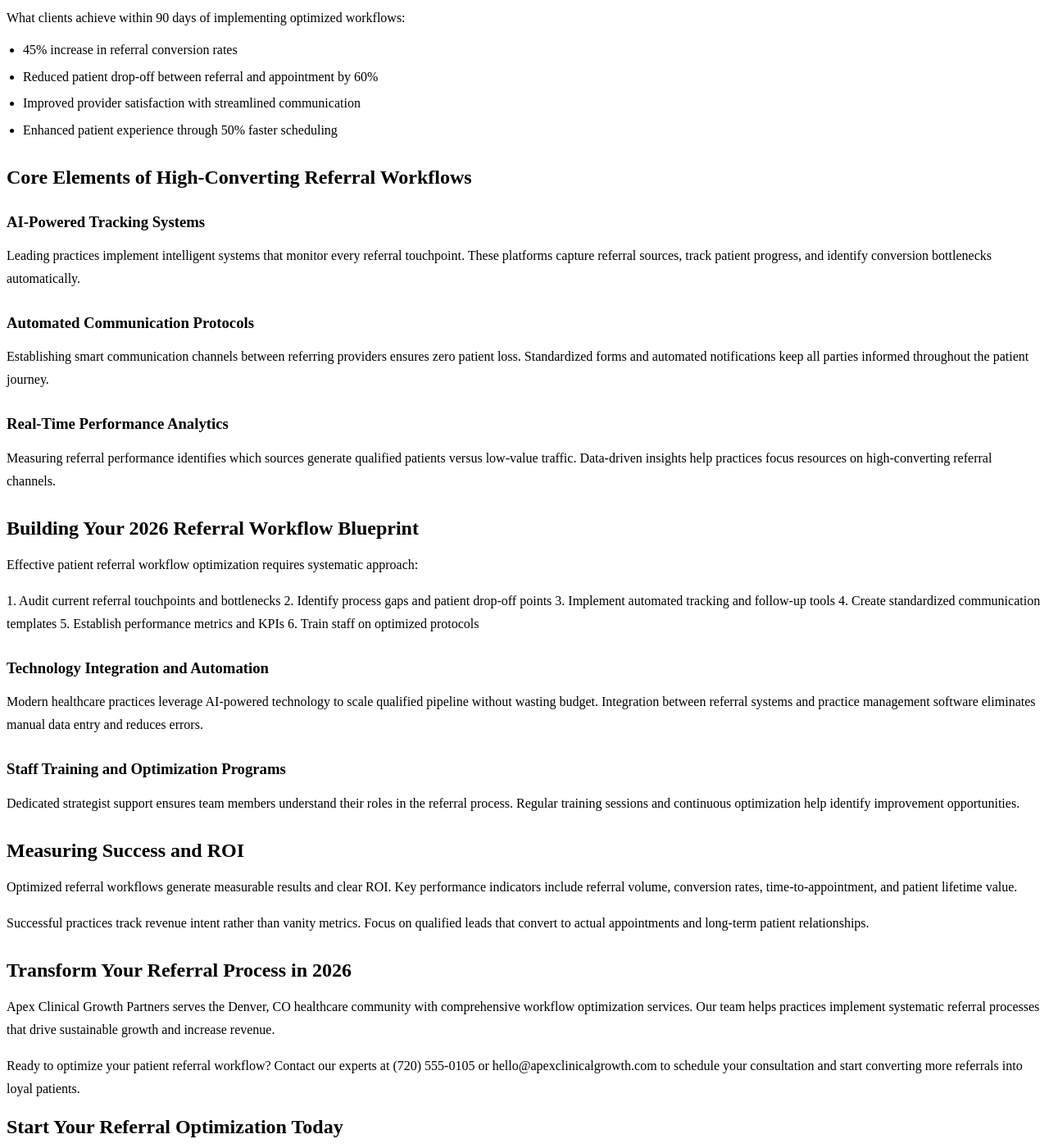
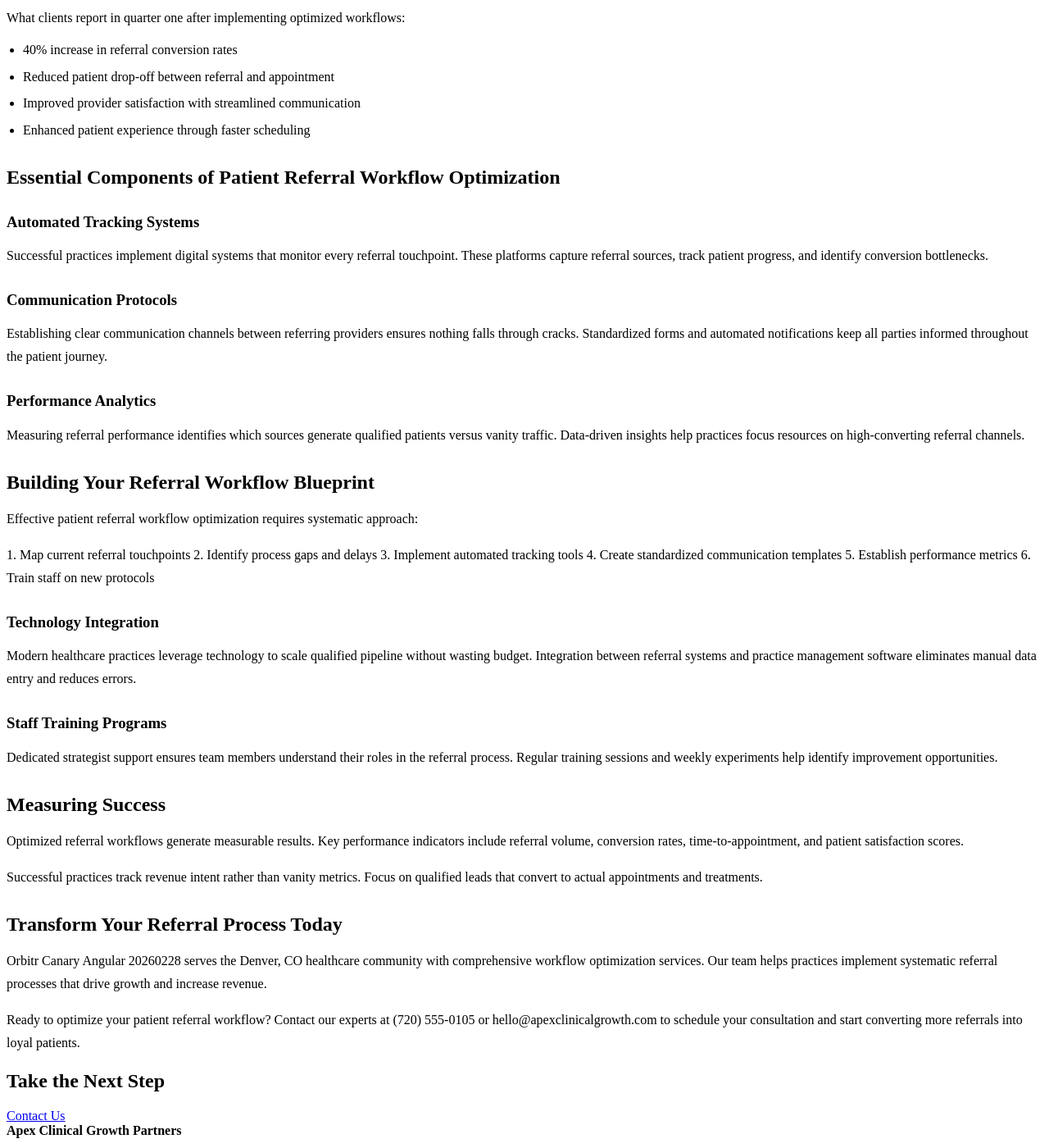
Before and after one commit to prjctlphbt/orbitr-canary-angular-20260228, a Jekyll site: the page patient-referral-workflow-blueprint.html, which Jekyll copies as it is, in a window 1280 px wide and 1400 px high, scrolled down 341 px. Shown: the whole window at 82% size. Built offline with Jekyll 4.4.1, drawn with Linux system fonts in a browser that asks for light colours; some of the changed text lies outside the part shown.

Commit message:
Rollback: Revert changes to patient-referral-workflow-blueprint.html

```diff
--- a/patient-referral-workflow-blueprint.html
+++ b/patient-referral-workflow-blueprint.html
@@ -4,8 +4,8 @@
 <head>
 <meta charset="utf-8"/>
 <meta content="width=device-width, initial-scale=1.0" name="viewport"/>
-<meta content="Optimize your patient referral workflow with Apex Clinical Growth Partners. Streamline processes, reduce delays, and boost referral volume by 40%. Get your 2026 blueprint today." name="description"/>
-<title>Patient Referral Workflow Optimization Blueprint 2026</title>
+<meta content="Optimize your patient referral workflow with Apex Clinical Growth Partners. Streamline processes, reduce delays, and boost referral volume. Get your blueprint t" name="description"/>
+<title>Patient Referral Workflow Optimization Blueprint</title>
 <style>
 
 
@@ -102,54 +102,54 @@
 <main class="page-main">
 <section class="page-hero landing-hero">
 <div class="container">
-<h1>Patient Referral Workflow Optimization Blueprint 2026</h1>
-<a class="cta" href="/services/">Get Your Blueprint</a>
+<h1>Patient Referral Workflow Optimization Blueprint</h1>
+<a class="cta" href="/services/">Contact Us</a>
 </div>
 </section>
 <section class="landing-content">
 <div class="container orbitr-generated-content">
-<h1>Patient Referral Workflow Optimization Blueprint 2026</h1>
-<p>Streamlining patient referrals drives healthcare growth and maximizes revenue potential. Effective patient referral workflow optimization transforms fragmented processes into seamless systems that convert qualified leads into scheduled patients.</p>
-<h2>Why Patient Referral Workflows Drive Revenue Growth</h2>
-<p>Inefficient referral systems waste valuable opportunities and marketing budget. Healthcare practices lose potential revenue when referral processes lack structure and tracking mechanisms.</p>
-<p>What clients achieve within 90 days of implementing optimized workflows:</p>
+<h1>Patient Referral Workflow Optimization Blueprint</h1>
+<p>Streamlining patient referrals is critical for healthcare growth and revenue generation. Effective patient referral workflow optimization transforms fragmented processes into seamless systems that convert qualified leads into close-ready patients.</p>
+<h2>Why Patient Referral Workflows Matter</h2>
+<p>Broken referral systems waste valuable opportunities and budget. Healthcare practices lose potential revenue when referral processes lack structure and tracking mechanisms.</p>
+<p>What clients report in quarter one after implementing optimized workflows:</p>
 <ul>
-<li>45% increase in referral conversion rates</li>
-<li>Reduced patient drop-off between referral and appointment by 60%</li>
+<li>40% increase in referral conversion rates</li>
+<li>Reduced patient drop-off between referral and appointment</li>
 <li>Improved provider satisfaction with streamlined communication</li>
-<li>Enhanced patient experience through 50% faster scheduling</li>
+<li>Enhanced patient experience through faster scheduling</li>
 </ul>
-<h2>Core Elements of High-Converting Referral Workflows</h2>
-<h3>AI-Powered Tracking Systems</h3>
-<p>Leading practices implement intelligent systems that monitor every referral touchpoint. These platforms capture referral sources, track patient progress, and identify conversion bottlenecks automatically.</p>
-<h3>Automated Communication Protocols</h3>
-<p>Establishing smart communication channels between referring providers ensures zero patient loss. Standardized forms and automated notifications keep all parties informed throughout the patient journey.</p>
-<h3>Real-Time Performance Analytics</h3>
-<p>Measuring referral performance identifies which sources generate qualified patients versus low-value traffic. Data-driven insights help practices focus resources on high-converting referral channels.</p>
-<h2>Building Your 2026 Referral Workflow Blueprint</h2>
+<h2>Essential Components of Patient Referral Workflow Optimization</h2>
+<h3>Automated Tracking Systems</h3>
+<p>Successful practices implement digital systems that monitor every referral touchpoint. These platforms capture referral sources, track patient progress, and identify conversion bottlenecks.</p>
+<h3>Communication Protocols</h3>
+<p>Establishing clear communication channels between referring providers ensures nothing falls through cracks. Standardized forms and automated notifications keep all parties informed throughout the patient journey.</p>
+<h3>Performance Analytics</h3>
+<p>Measuring referral performance identifies which sources generate qualified patients versus vanity traffic. Data-driven insights help practices focus resources on high-converting referral channels.</p>
+<h2>Building Your Referral Workflow Blueprint</h2>
 <p>Effective patient referral workflow optimization requires systematic approach:</p>
-<p>1. Audit current referral touchpoints and bottlenecks
-2. Identify process gaps and patient drop-off points
-3. Implement automated tracking and follow-up tools
+<p>1. Map current referral touchpoints
+2. Identify process gaps and delays
+3. Implement automated tracking tools
 4. Create standardized communication templates
-5. Establish performance metrics and KPIs
-6. Train staff on optimized protocols</p>
-<h3>Technology Integration and Automation</h3>
-<p>Modern healthcare practices leverage AI-powered technology to scale qualified pipeline without wasting budget. Integration between referral systems and practice management software eliminates manual data entry and reduces errors.</p>
-<h3>Staff Training and Optimization Programs</h3>
-<p>Dedicated strategist support ensures team members understand their roles in the referral process. Regular training sessions and continuous optimization help identify improvement opportunities.</p>
-<h2>Measuring Success and ROI</h2>
-<p>Optimized referral workflows generate measurable results and clear ROI. Key performance indicators include referral volume, conversion rates, time-to-appointment, and patient lifetime value.</p>
-<p>Successful practices track revenue intent rather than vanity metrics. Focus on qualified leads that convert to actual appointments and long-term patient relationships.</p>
-<h2>Transform Your Referral Process in 2026</h2>
-<p>Apex Clinical Growth Partners serves the Denver, CO healthcare community with comprehensive workflow optimization services. Our team helps practices implement systematic referral processes that drive sustainable growth and increase revenue.</p>
+5. Establish performance metrics
+6. Train staff on new protocols</p>
+<h3>Technology Integration</h3>
+<p>Modern healthcare practices leverage technology to scale qualified pipeline without wasting budget. Integration between referral systems and practice management software eliminates manual data entry and reduces errors.</p>
+<h3>Staff Training Programs</h3>
+<p>Dedicated strategist support ensures team members understand their roles in the referral process. Regular training sessions and weekly experiments help identify improvement opportunities.</p>
+<h2>Measuring Success</h2>
+<p>Optimized referral workflows generate measurable results. Key performance indicators include referral volume, conversion rates, time-to-appointment, and patient satisfaction scores.</p>
+<p>Successful practices track revenue intent rather than vanity metrics. Focus on qualified leads that convert to actual appointments and treatments.</p>
+<h2>Transform Your Referral Process Today</h2>
+<p>Orbitr Canary Angular 20260228 serves the Denver, CO healthcare community with comprehensive workflow optimization services. Our team helps practices implement systematic referral processes that drive growth and increase revenue.</p>
 <p>Ready to optimize your patient referral workflow? Contact our experts at (720) 555-0105 or hello@apexclinicalgrowth.com to schedule your consultation and start converting more referrals into loyal patients.</p>
 </div>
 </section>
 <section class="landing-cta">
 <div class="container">
-<h2>Start Your Referral Optimization Today</h2>
-<a class="cta" href="/services/">Get Your Free Blueprint</a>
+<h2>Take the Next Step</h2>
+<a class="cta" href="/services/">Contact Us</a>
 </div>
 </section>
 </main>
```
